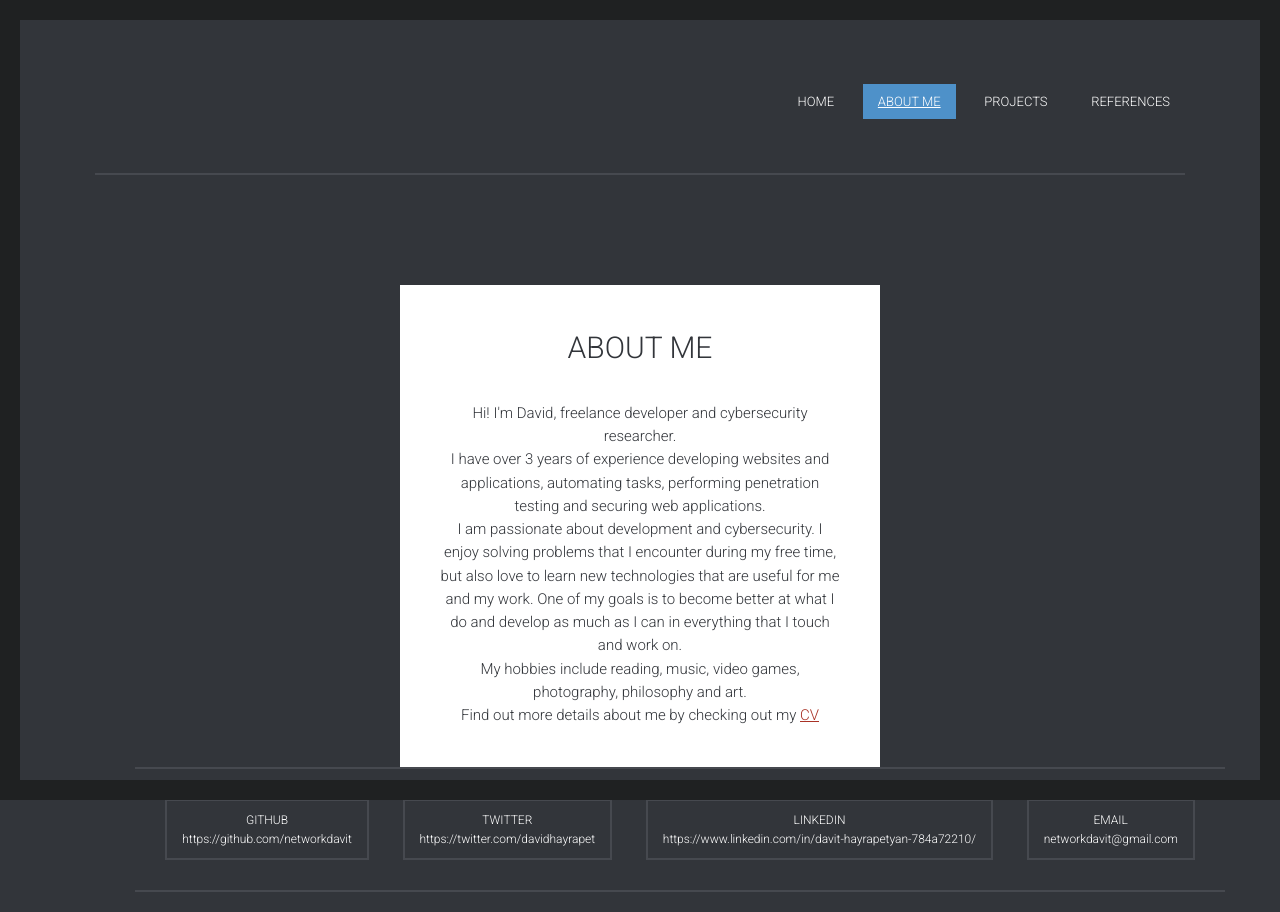
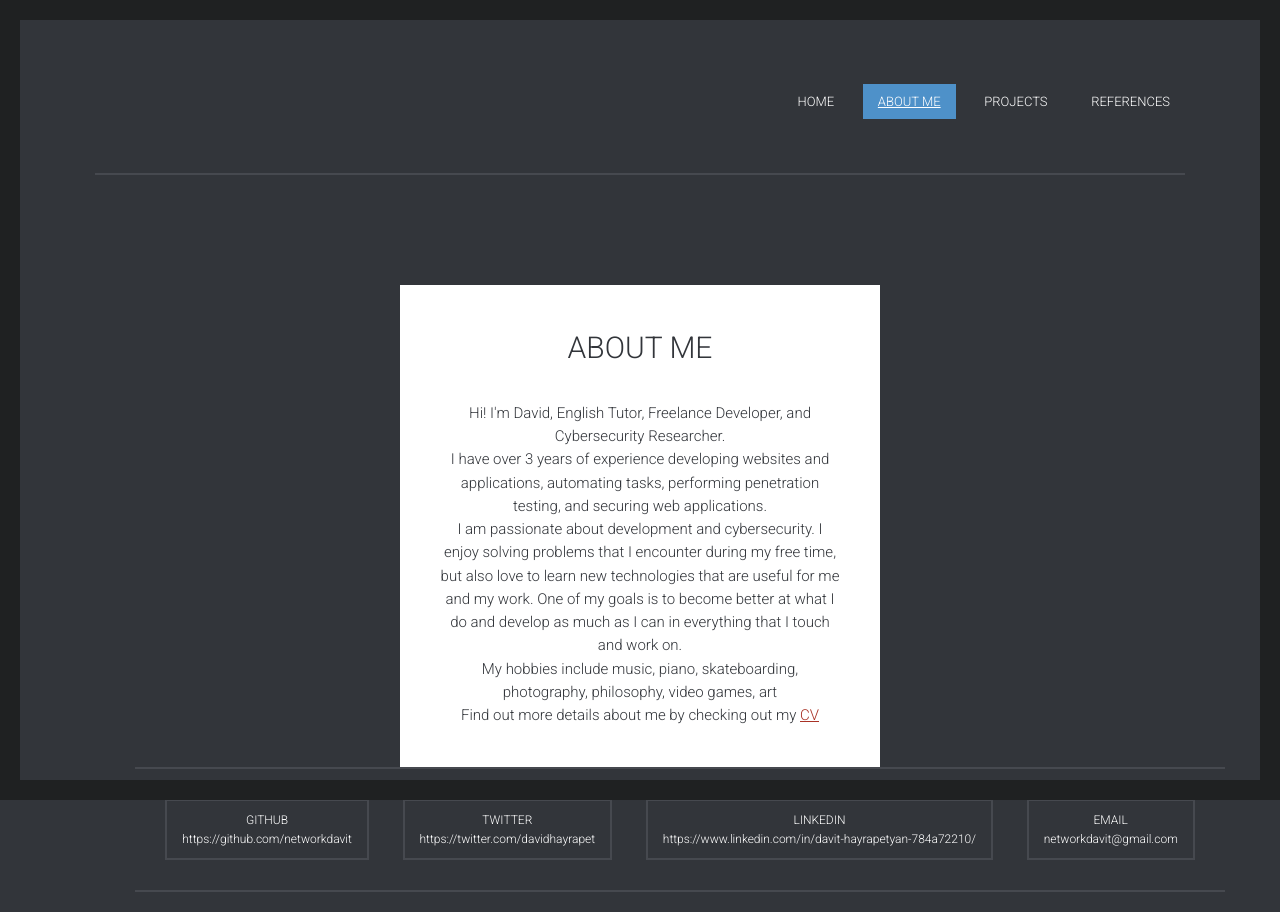
Before and after one commit to lonecreationwastaken/Portfolio, a plain HTML site: page index.html in a window 1280 px wide. Both pictures are taken after a click on the link "ABOUT ME". Drawn offline with Linux system fonts and the light colour scheme.

Commit message:
Adding new CV and making changes in about my section

```diff
--- a/index.html
+++ b/index.html
@@ -118,10 +118,10 @@
 					<div class="col-md-6 col-md-offset-3">
 						<div class="inner-story animated fadeInRight text-center">
 							<h2>ABOUT ME</h2>
-							<p>Hi! I'm David, freelance developer and cybersecurity researcher.
-							<p>I have over 3 years of experience developing websites and applications, automating tasks, performing penetration testing and securing web applications.</p>
+							<p>Hi! I'm David, English Tutor, Freelance Developer, and Cybersecurity Researcher.
+							<p>I have over 3 years of experience developing websites and applications, automating tasks, performing penetration testing, and securing web applications.</p>
 							<p>I am passionate about development and cybersecurity. I enjoy solving problems that I encounter during my free time, but also love to learn new technologies that are useful for me and my work. One of my goals is to become better at what I do and develop as much as I can in everything that I touch and work on.</p>
-							<p>My hobbies include reading, music, video games, photography, philosophy and art.</p>
+							<p>My hobbies include music, piano, skateboarding, photography, philosophy, video games, art</p>
 							<p>Find out more details about me by checking out my <a class = "red" style = "text-decoration: underline;" href = "my_cv.pdf" target="_blank">CV</a></p></p>
 						</div>
 					</div>
```
Also changed, not shown: 1 other file.
